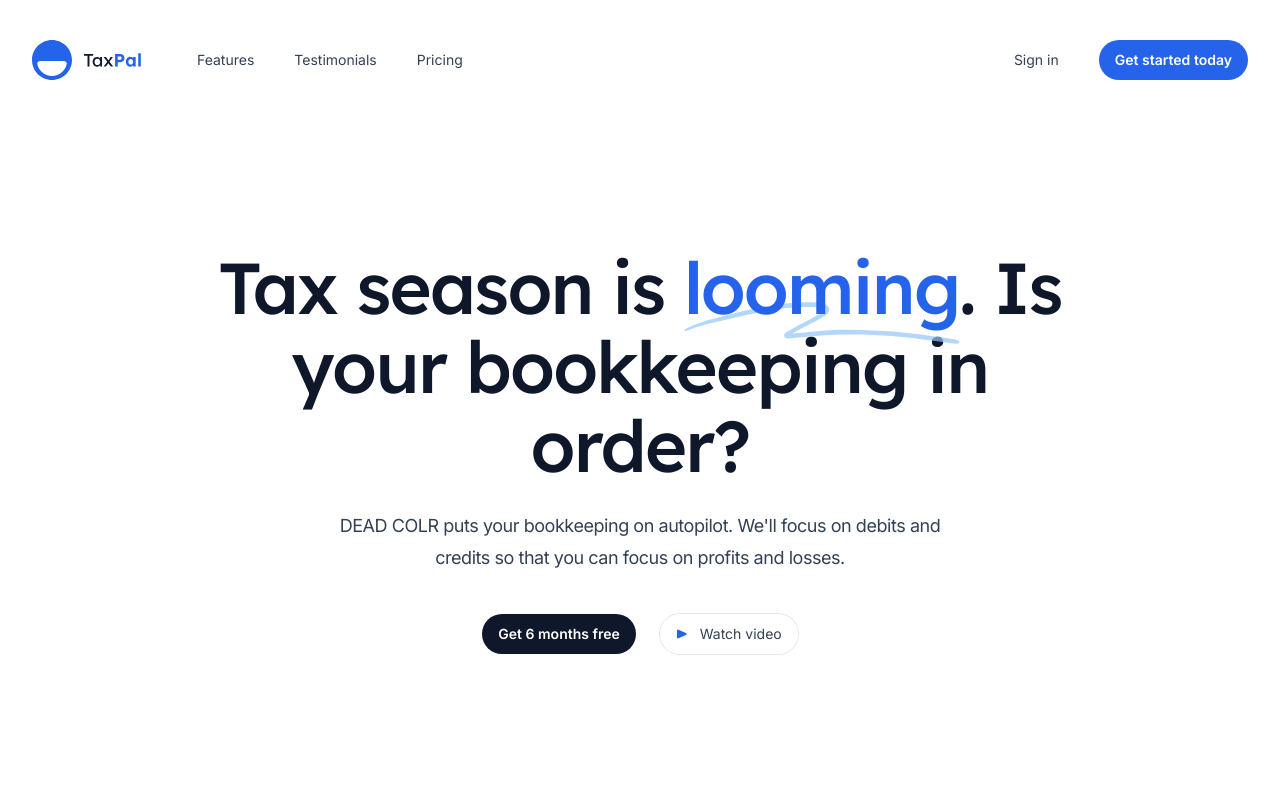
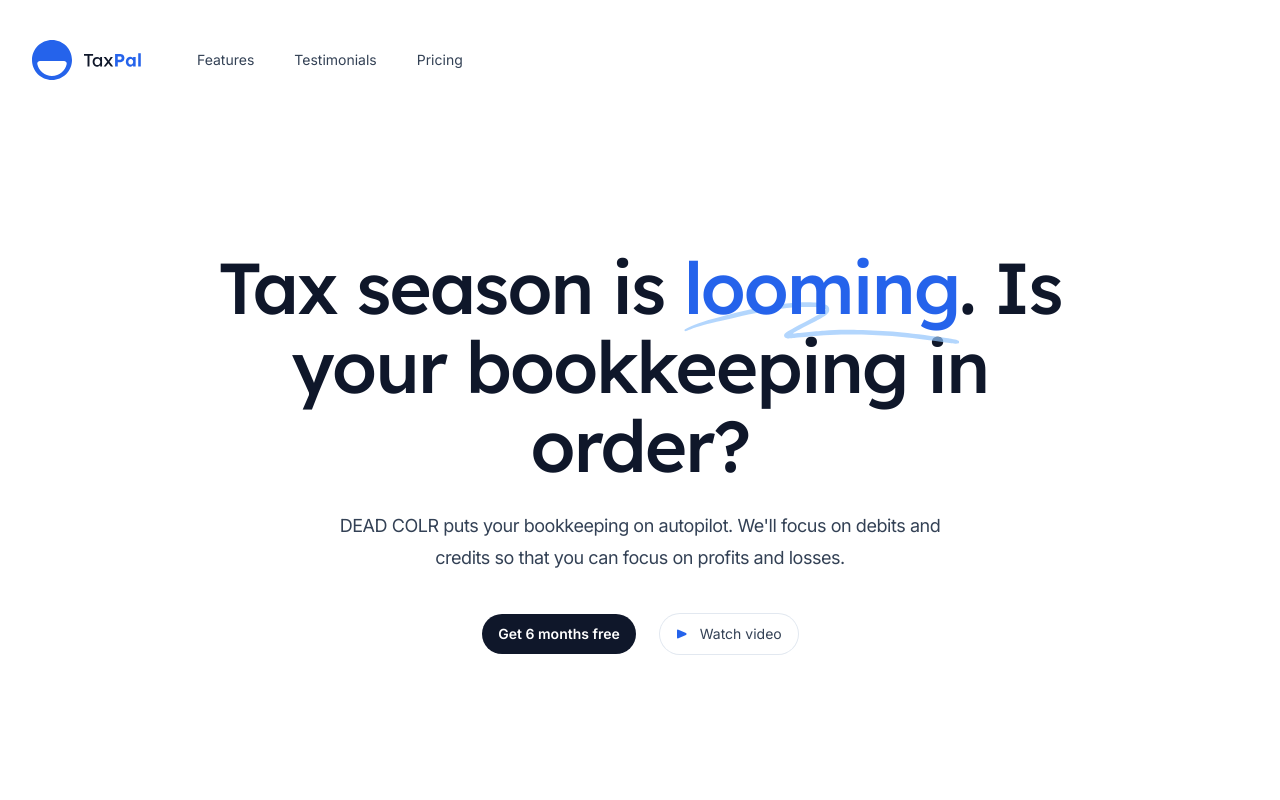
Before and after one commit to deadcolr/deadcolr.github.io, a Next.js app: page / in a window 1280 px wide. Shown: the top 800 px of the page. Built offline with nearby package versions, Linux system fonts and the light colour scheme.

Commit message:
Fix lint issue

```diff
--- a/src/components/Header.jsx
+++ b/src/components/Header.jsx
@@ -82,8 +82,8 @@ function MobileNavigation() {
             <MobileNavLink href="#features">Features</MobileNavLink>
             <MobileNavLink href="#testimonials">Testimonials</MobileNavLink>
             <MobileNavLink href="#pricing">Pricing</MobileNavLink>
-            <hr className="m-2 border-slate-300/40" />
-            <MobileNavLink href="/login">Sign in</MobileNavLink>
+            {/* <hr className="m-2 border-slate-300/40" />
+            <MobileNavLink href="/login">Sign in</MobileNavLink> */}
           </Popover.Panel>
         </Transition.Child>
       </Transition.Root>
@@ -107,14 +107,14 @@ export function Header() {
             </div>
           </div>
           <div className="flex items-center gap-x-5 md:gap-x-8">
-            <div className="hidden md:block">
+            {/* <div className="hidden md:block">
               <NavLink href="/login">Sign in</NavLink>
             </div>
             <Button href="/register" color="blue">
               <span>
                 Get started <span className="hidden lg:inline">today</span>
               </span>
-            </Button>
+            </Button> */}
             <div className="-mr-1 md:hidden">
               <MobileNavigation />
             </div>
--- a/src/components/Hero.jsx
+++ b/src/components/Hero.jsx
@@ -24,7 +24,7 @@ export function Hero() {
         . Is your bookkeeping in order?
       </h1>
       <p className="mx-auto mt-6 max-w-2xl text-lg tracking-tight text-slate-700">
-        DEAD COLR puts your bookkeeping on autopilot. We'll focus on debits and credits so that you can focus on profits and losses.
+        DEAD COLR puts your bookkeeping on autopilot. We&apos;ll focus on debits and credits so that you can focus on profits and losses.
       </p>
       <div className="mt-10 flex justify-center gap-x-6">
         <Button href="/register">Get 6 months free</Button>
```
